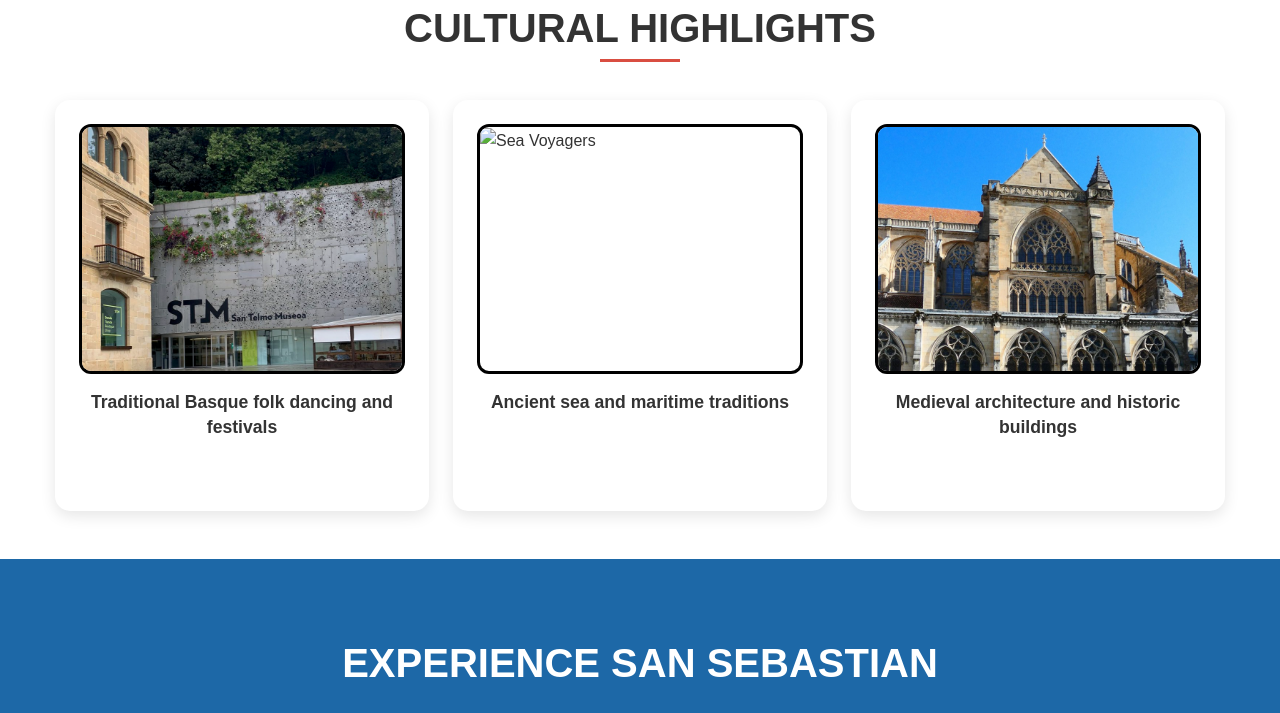
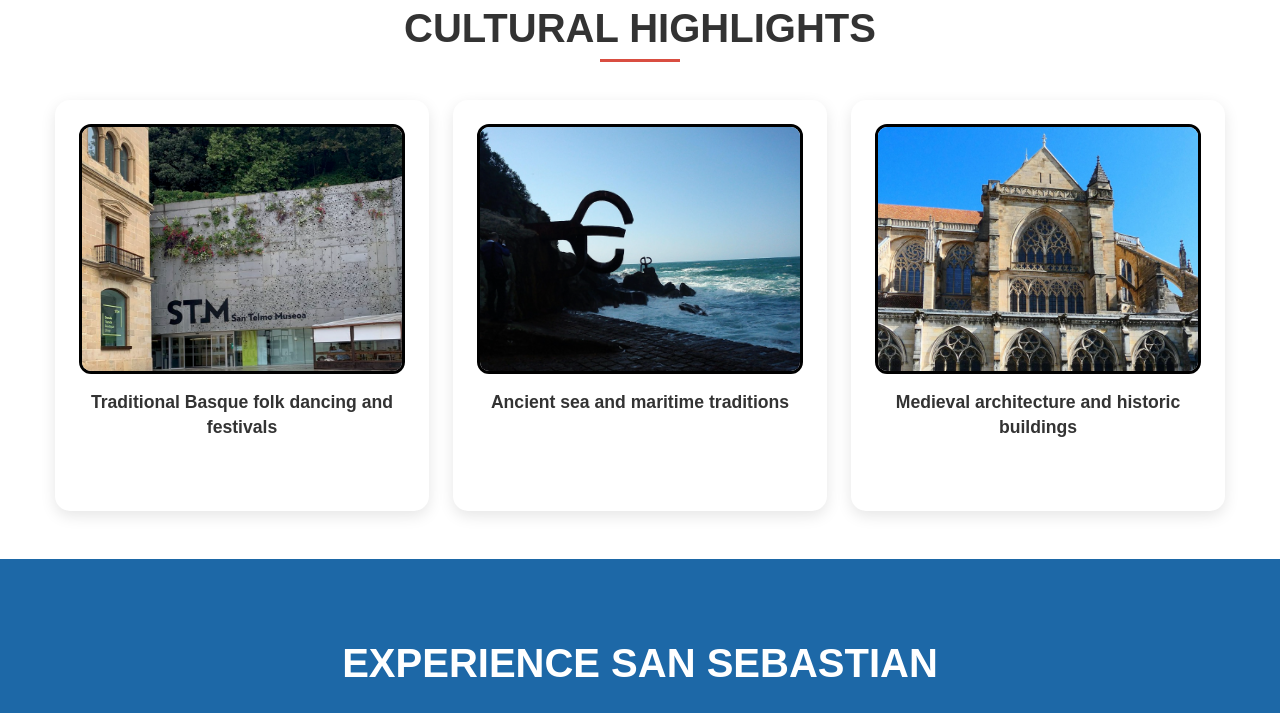
Before and after one commit to mpokodner/travelwebsite, a plain HTML site: page index.html in a window 1280 px wide. Shown: the part 1920-2633 px from the top of the page. Drawn offline with nearby package versions, Linux system fonts and the light colour scheme.

Commit message:
updated img folder

```diff
--- a/index.html
+++ b/index.html
@@ -207,7 +207,7 @@
             <div class="image-card variant-green">
               <div class="image-container">
                 <img
-                  src="basquesports.png"
+                  src="/images/basquesports.png"
                   alt="Sea Voyagers"
                   class="grid-image"
                 />
```
